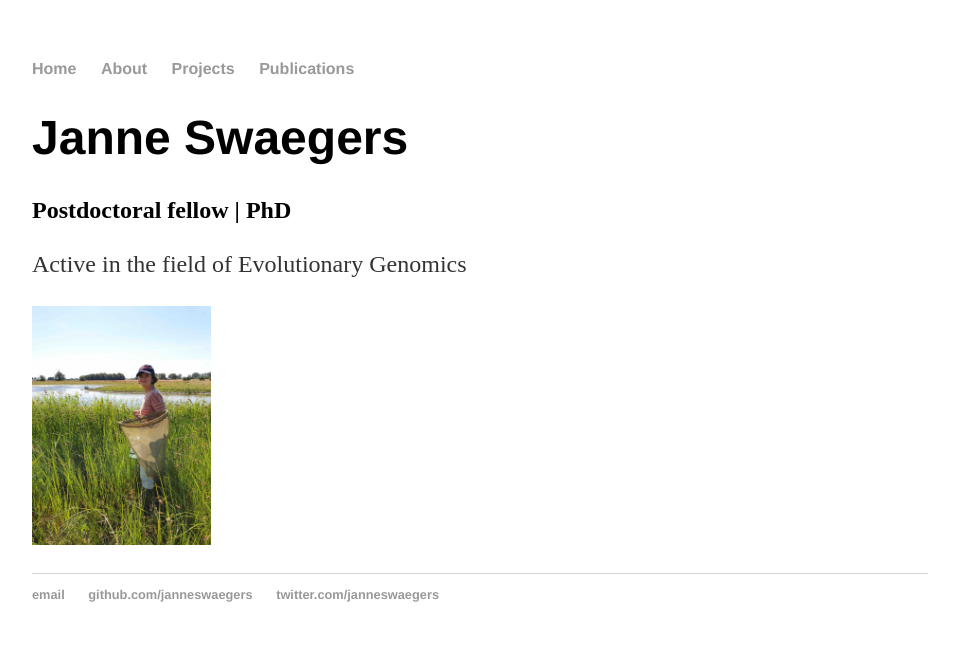
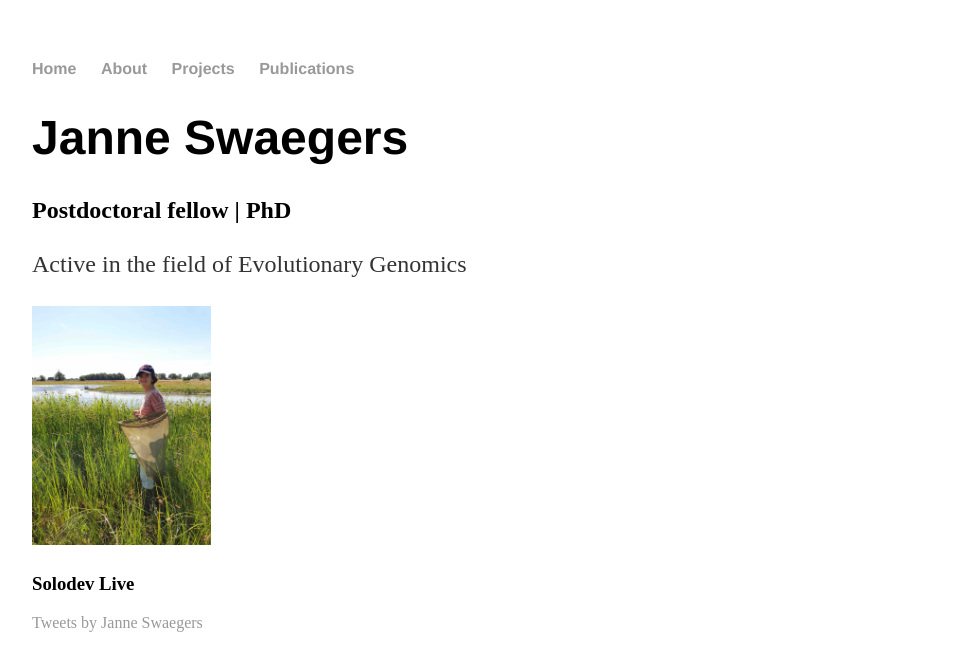
Before and after one commit to janneswaegers/janneswaegers.github.io, a Jekyll site: the page built from index.html, in a window 1280 px wide. Shown: the top 671 px of the page, without its empty margins (160-1119 px from the left). Built offline with Jekyll 4.4.1, drawn with Linux system fonts in a browser that asks for light colours.

Commit message:
Update index.html

```diff
--- a/index.html
+++ b/index.html
@@ -10,7 +10,26 @@
 	<p>
 
 
-
+<div class="row">
+   <div class="col-md-4"></div>
+   <div class="container">
+      <div class="col-md-4">
+         <div class="panel panel-danger">
+            <div class="panel-heading">
+               <h3 class="panel-title"><i class="fa fa-twitter-square" aria-hidden="true"></i>
+                  Solodev Live
+               </h3>
+            </div>
+            <div class="panel-body">
+               <a class="twitter-timeline" data-width="100%" href="https://twitter.com/janneswaegers">Tweets by Janne Swaegers</a>
+            </div>
+         </div>
+      </div>
+   </div>
+   <div class="col-md-4">
+   </div>
+</div>
+<script async src="//platform.twitter.com/widgets.js
 
 
 
```
